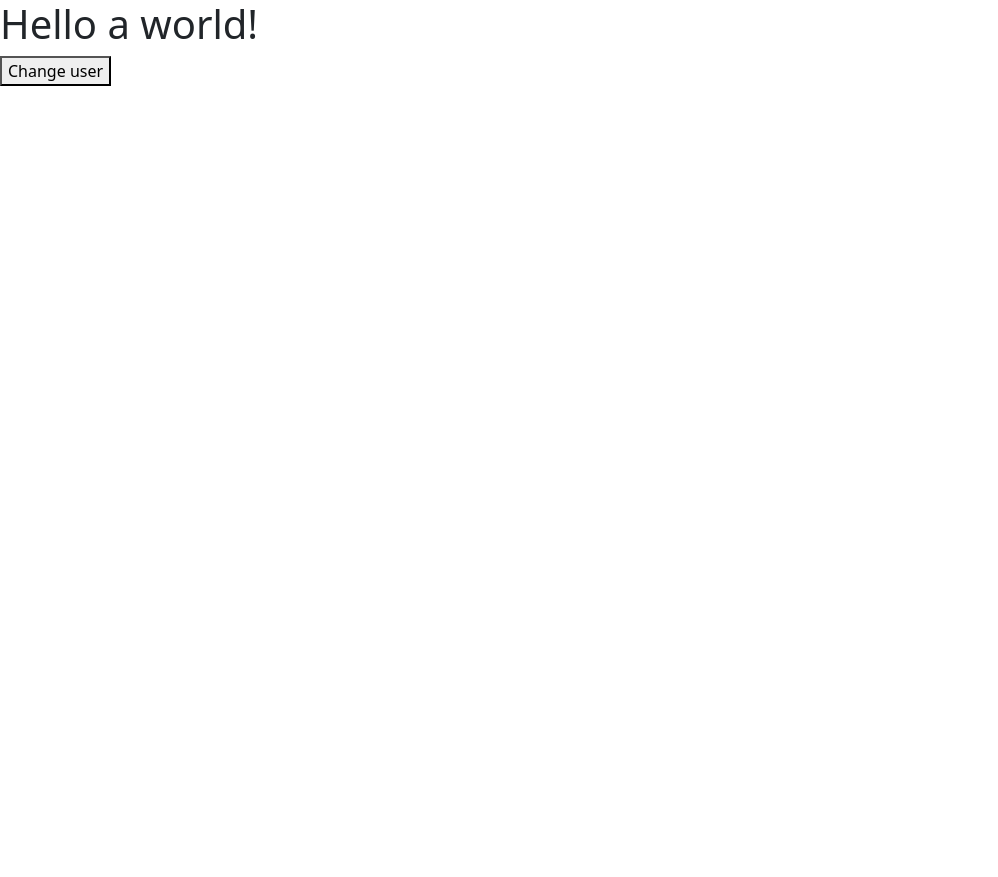
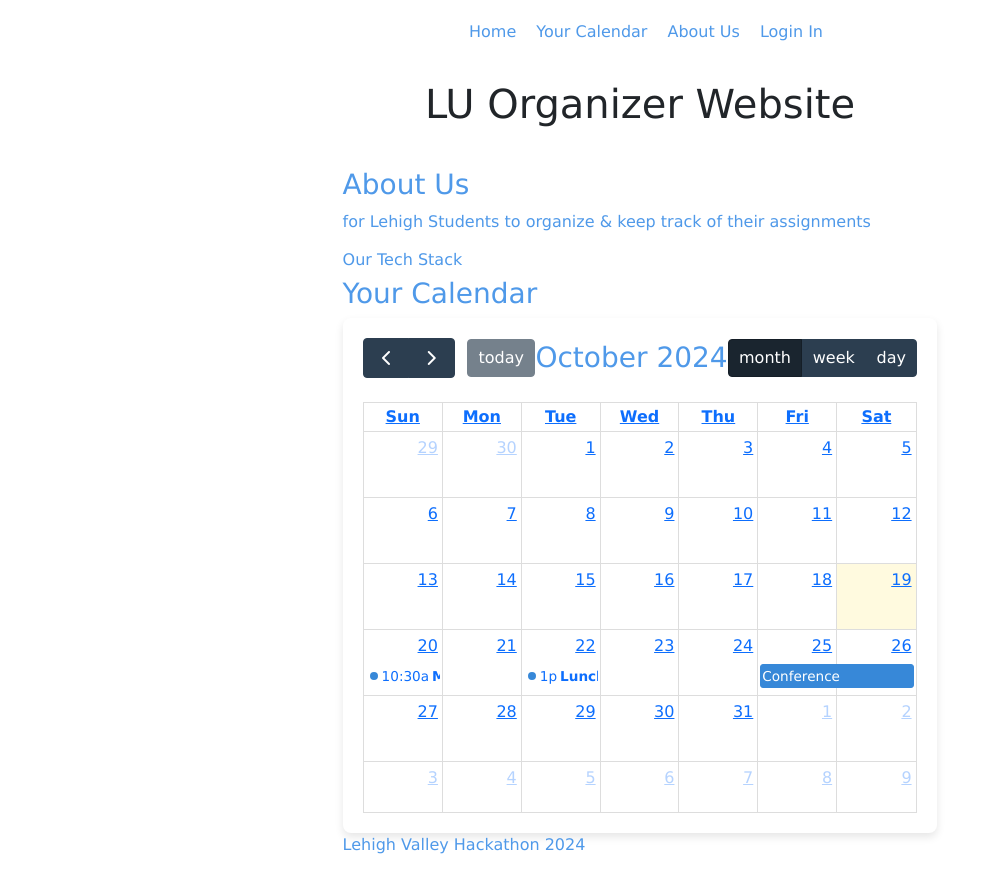
Before and after one commit to alp728/LehighValleyHackathon, a plain HTML site: page static/code.html in a window 1280 px wide. Shown: the whole page, without its empty margins (0-998 px from the left). Before the commit the page ends 800 px from the top, so only its background shows below. Drawn offline with nearby package versions, Linux system fonts and the light colour scheme.

Commit message:
Calendar V1 using fullcalendar.io

```diff
--- a/static/code.css
+++ b/static/code.css
@@ -0,0 +1,48 @@
+html {
+    scroll-behavior: smooth;
+}
+
+*{
+    /* background-color: rgb(158, 150, 140); */
+    font-family: Verdana, Geneva, Tahoma, sans-serif;
+}
+
+nav ul{
+    display: flex;
+    flex-direction: row;
+    list-style: none;
+}
+
+li{
+    padding-right: 20px;
+}
+
+nav{
+    padding: 20px;
+    color: rgb(79, 153, 233);
+}
+
+body {
+    font-family: Arial, sans-serif;
+    margin: 0;
+    padding: 0;
+    display: flex;
+    flex-direction: column;
+    align-items: center;
+    justify-content: center;
+    min-height: 100vh;
+    /* background-color: #f4f4f4; */
+}
+
+h1 {
+    margin-bottom: 20px;
+}
+
+#calendar {
+    width: 100%;
+    max-width: 1000px;
+    background: white;
+    border-radius: 8px;
+    box-shadow: 0 4px 8px rgba(0, 0, 0, 0.1);
+    padding: 20px;
+}
--- a/static/code.html
+++ b/static/code.html
@@ -7,16 +7,47 @@
 
     <link href="https://cdn.jsdelivr.net/npm/bootstrap@5.3.3/dist/css/bootstrap.min.css" rel="stylesheet" integrity="sha384-QWTKZyjpPEjISv5WaRU9OFeRpok6YctnYmDr5pNlyT2bRjXh0JMhjY6hW+ALEwIH" crossorigin="anonymous">
 
+    <link rel="stylesheet" href="code.css">
 </head>
 <body>
+    <!-- Navbar -->
+  <nav>
+    <ul>
+    <li>Home</li>
+    <li>Your Calendar</li>
+    <li>About Us</li>
+    <li>Login In</li>
+    </ul>
+  </nav>
+    <h1></h1>
+  <nav>
 
-
-
-    <h1></h1>
     <script src="https://cdn.jsdelivr.net/npm/bootstrap@5.3.3/dist/js/bootstrap.bundle.min.js" integrity="sha384-YvpcrYf0tY3lHB60NNkmXc5s9fDVZLESaAA55NDzOxhy9GkcIdslK1eN7N6jIeHz" crossorigin="anonymous"></script>
     <script src="code.js"> </script>
 
-    <button>Change user</button>
+    <link href="https://cdn.jsdelivr.net/npm/fullcalendar@5.11.3/main.min.css" rel="stylesheet">
+
+    <!-- <button>Change user</button> -->
+
+    <h3>About Us</h3>
+    <p>for Lehigh Students to organize & keep track of their assignments</p>
+    <div class="techstack">
+        <h6>Our Tech Stack</h6>
+
+    </div>
+
+
+    <h3>Your Calendar</h3>
+
+    <div id="calendar"></div>
+
+    <!-- FullCalendar JS -->
+    <script src="https://cdn.jsdelivr.net/npm/fullcalendar@5.11.3/main.min.js"></script>
+
+
+    <footer>
+        Lehigh Valley Hackathon 2024
+    </footer>
 
 </body>
 </html>
--- a/static/code.js
+++ b/static/code.js
@@ -1,2 +1,48 @@
 const myHeading = document.querySelector("h1");
-myHeading.textContent = "Hello a world!";
+myHeading.textContent = "LU Organizer Website";
+
+
+document.addEventListener('DOMContentLoaded', function() {
+    var calendarEl = document.getElementById('calendar');
+    var calendar = new FullCalendar.Calendar(calendarEl, {
+        initialView: 'dayGridMonth',  // Month view
+        headerToolbar: {
+            left: 'prev,next today',
+            center: 'title',
+            right: 'dayGridMonth,timeGridWeek,timeGridDay'
+        },
+        events: [
+            {
+                title: 'Meeting',
+                start: '2024-10-20T10:30:00',
+                end: '2024-10-20T12:30:00',
+                description: 'Team Meeting'
+            },
+            {
+                title: 'Lunch Break',
+                start: '2024-10-22T13:00:00',
+                end: '2024-10-22T14:00:00'
+            },
+            {
+                title: 'Conference',
+                start: '2024-10-25',
+                end: '2024-10-27'
+            }
+        ],
+        eventClick: function(info) {
+            alert('Event: ' + info.event.title + '\nDescription: ' + info.event.extendedProps.description);
+        },
+        selectable: true,
+        dateClick: function(info) {
+            var eventTitle = prompt('Enter Event Title:');
+            if (eventTitle) {
+                calendar.addEvent({
+                    title: eventTitle,
+                    start: info.dateStr,
+                    allDay: true
+                });
+            }
+        }
+    });
+    calendar.render();
+});
```
Also changed, not shown: static/index.css (+0 -15 lines), static/index.html (+5 -6 lines).
